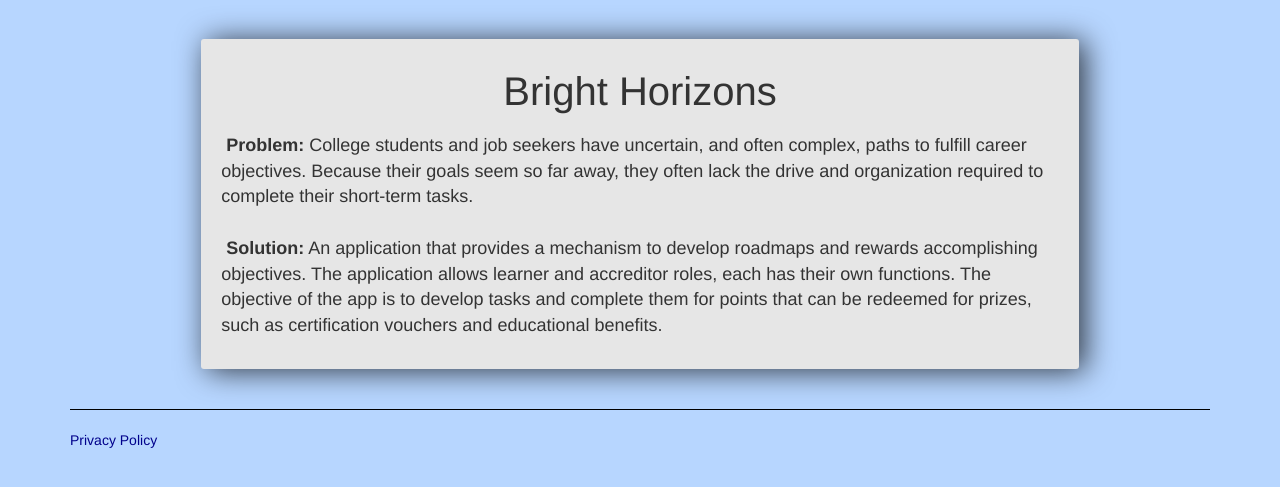
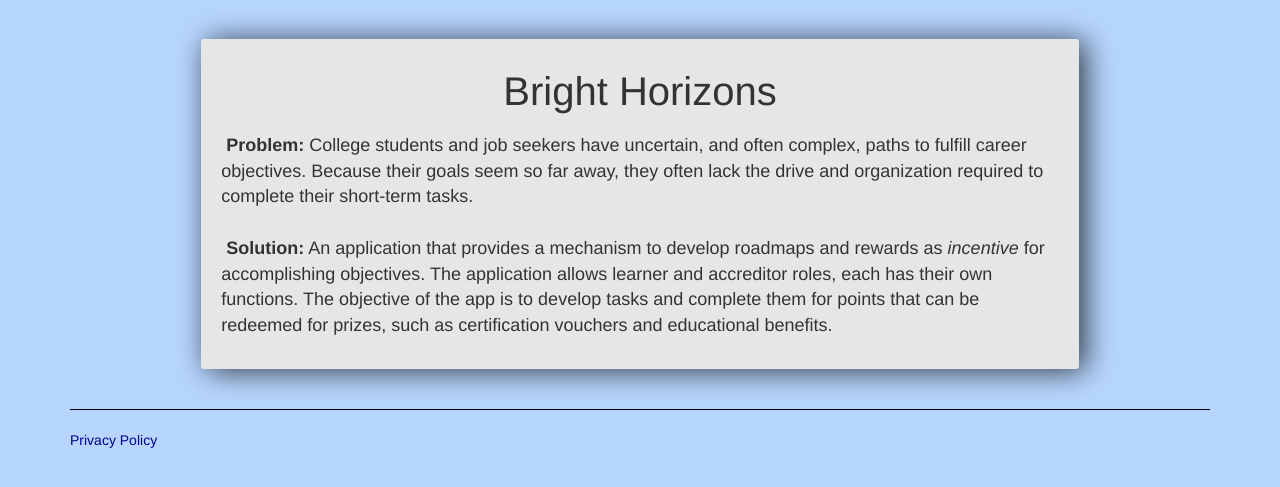
Before and after one commit to sysadmin777/BrightHorizon, a Django app: page / in a window 1280 px wide. Shown: the part 51-538 px from the top of the page. Run offline with Django 3.2, Linux system fonts and the light colour scheme; some libraries are stand-ins or nearby versions.

Commit message:
Updated main page text

```diff
--- a/BrightHorizon/templates/index.html
+++ b/BrightHorizon/templates/index.html
@@ -24,8 +24,9 @@ paths to fulfill career objectives. Because their goals seem so far away, they o
 <br /><br />
 
 <b>Solution:</b>
-An application that provides a mechanism to develop roadmaps and rewards
-accomplishing objectives. The application allows learner and accreditor roles, each has their own functions. The objective of the app is to develop tasks and complete them for points that can be redeemed for prizes, such as certification vouchers and educational benefits.
+An application that provides a mechanism to develop roadmaps and rewards as <i>incentive</i> for
+accomplishing objectives. The application allows learner and accreditor roles, each has their own functions.
+The objective of the app is to develop tasks and complete them for points that can be redeemed for prizes, such as certification vouchers and educational benefits.
 
 </p>
 </div>
```
